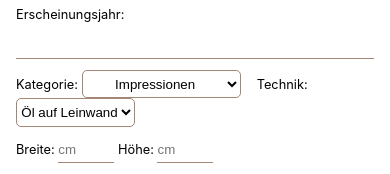
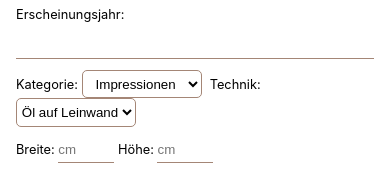
Before and after one commit to alperkuertuel/saba-art, a Next.js app: page /admin in a window 390 px wide. Shown: the part 356-530 px from the top of the page. Built offline with nearby package versions, Linux system fonts and the light colour scheme; no server answers; the database is empty.

Commit message:
adjust selection sizing to fit on iphone xr screen

```diff
--- a/components/AdminArtPieceForm/ArtPieceForm.js
+++ b/components/AdminArtPieceForm/ArtPieceForm.js
@@ -99,7 +99,7 @@ export default function ArtPieceForm({
             <option>Naturlandschaften</option>
             <option>Abstrakte Werke</option>
             <option>Aktmalerei</option>
-            <option>Vielfältige Kunstformen</option>
+            <option>Andere Kunstformen</option>
           </StyledSelection>
 
           <label htmlFor="technique">Technik: </label>
@@ -202,11 +202,11 @@ const Input = styled.input`
 
 const StyledSelection = styled.select`
   text-align: center;
-  width: auto;
+  width: 120px;
   border: 1px solid var(--tertiary-color);
   border-radius: 5px;
   padding: 0.3rem 0;
-  margin-right: 1rem;
+  margin-right: 0.5rem;
   background: var(--primary-color);
   color: var(--font-color);
   outline: none;
--- a/components/AdminArtPiecesEditForm/AdminArtPiecesEditForm.js
+++ b/components/AdminArtPiecesEditForm/AdminArtPiecesEditForm.js
@@ -110,7 +110,7 @@ export default function ArtPiecesEditForm({
             <option>Naturlandschaften</option>
             <option>Abstrakte Werke</option>
             <option>Aktmalerei</option>
-            <option>Vielfältige Kunstformen</option>
+            <option>Andere Kunstformen</option>
           </StyledSelection>
 
           <label htmlFor="technique">Technik: </label>
@@ -175,13 +175,13 @@ const Input = styled.input`
 
 const StyledSelection = styled.select`
   text-align: center;
-  width: auto;
+  width: 120px;
   border: 1px solid var(--tertiary-color);
+  border-radius: 5px;
+  padding: 0.3rem 0;
+  margin-right: 0.5rem;
   background: var(--primary-color);
   color: var(--font-color);
-  border-radius: 5px;
-  padding: 0.3rem 0;
-  margin-right: 1rem;
   outline: none;
 `;
 
```
